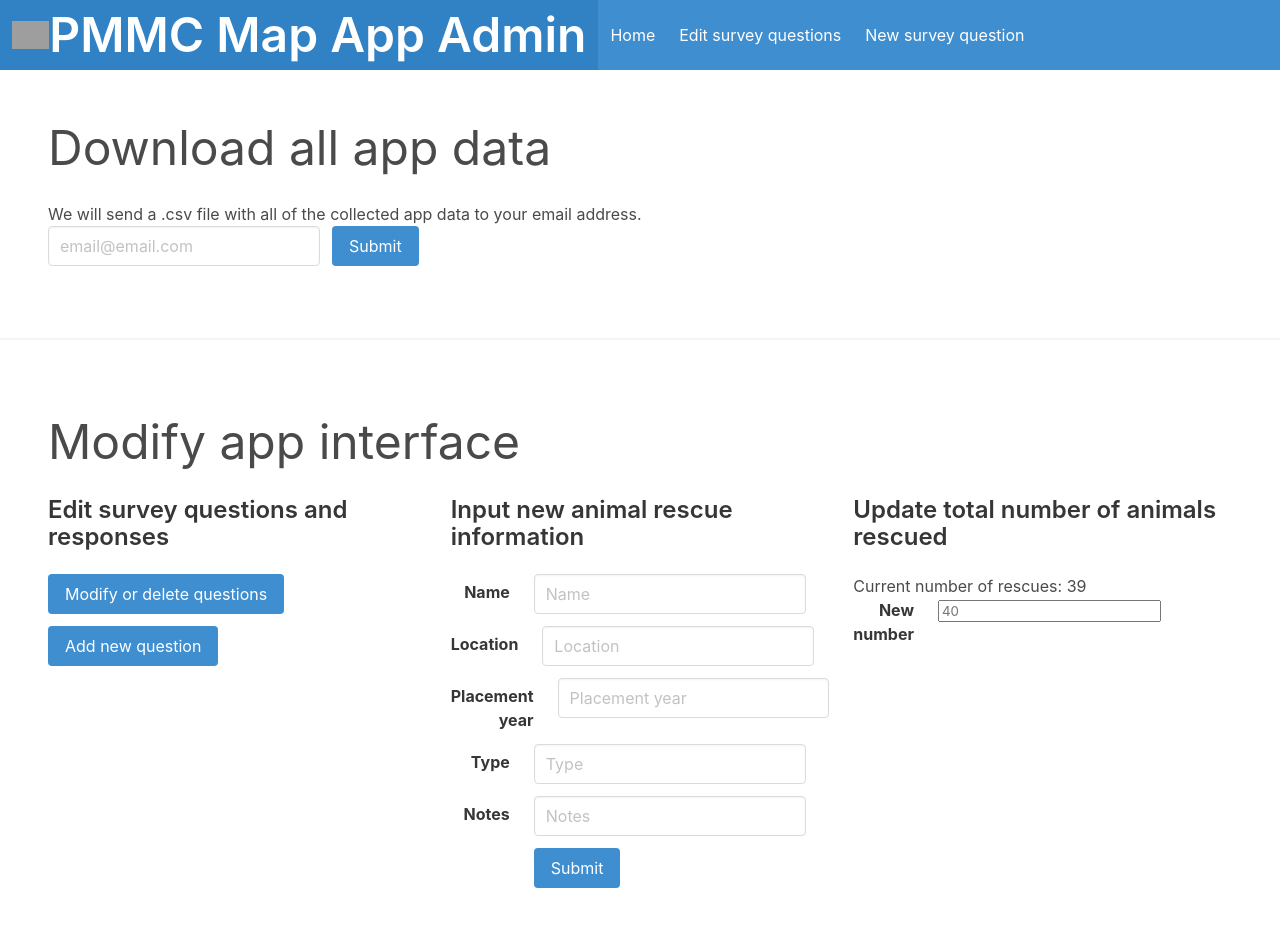
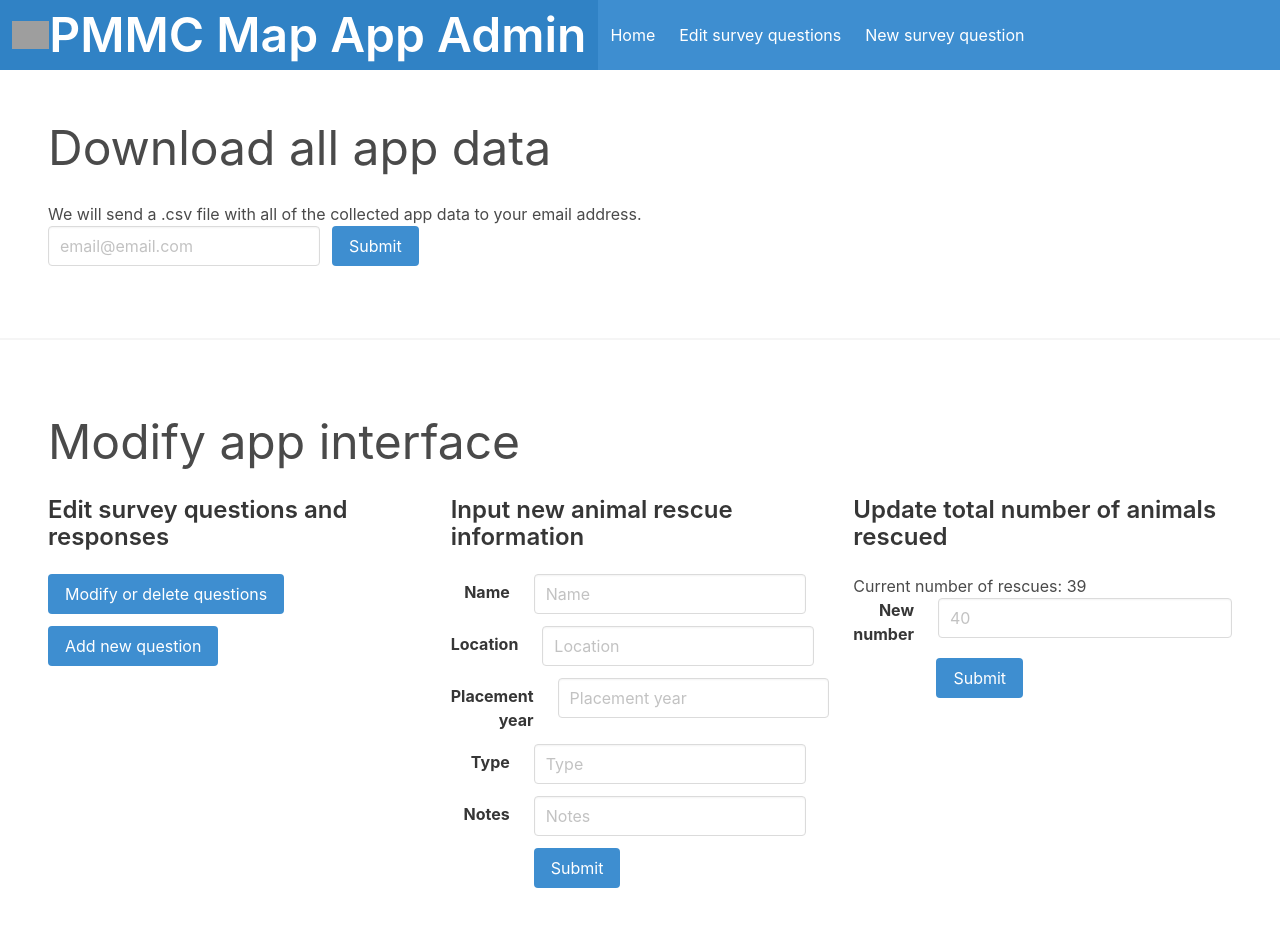
Before and after one commit to pmmc-map/admin-interface, a React app: page /dashboard in a window 1280 px wide. Shown: the top 926 px of the page. Built offline with nearby package versions, Linux system fonts and the light colour scheme; grey boxes are pictures that could not be loaded.

Commit message:
update rescue number interface

```diff
--- a/src/Dashboard/UpdateRescueNumberForm.js
+++ b/src/Dashboard/UpdateRescueNumberForm.js
@@ -1,9 +1,28 @@
 import React, { useState } from 'react';
 import PropTypes from 'prop-types';
 
-const UpdateRescueNumberForm = ({ numRescues }) => (
+const UpdateRescueNumberForm = ({ numRescues }) => {
+	const [newNumber, setNewNumber] = useState(null);
+	const [errMessage, setErrMessage] = useState('');
+	const [successMessage, setSuccessMessage] = useState('');
+
+	const onSubmit = () => {
+		setErrMessage('');
+		setSuccessMessage('');
+
+		if (!newNumber || !Number(newNumber)) {
+			setErrMessage('Please enter a valid number');
+			return;
+		}
+
+		setSuccessMessage('Successfully updated number of rescues');
+	};
+
+	return (
 		<div className='column'>
-		<h4 className='title is-4'>Update total number of animals rescued</h4>
+			<h4 className='title is-4'>
+				Update total number of animals rescued
+			</h4>
 			<p>Current number of rescues: {numRescues}</p>
 			<div className='field is-horizontal'>
 				<div className='field-label is-fullwidth'>
@@ -12,13 +31,38 @@ const UpdateRescueNumberForm = ({ numRescues }) => (
 				<div className='field-body'>
 					<div className='field'>
 						<div className='control'>
-						<input type='number' placeholder={numRescues + 1} />
+							<input
+								className={`input${
+									errMessage ? ' is-danger' : ''
+								}`}
+								type='number'
+								placeholder={numRescues + 1}
+								onChange={e => setNewNumber(e.target.value)}
+							/>
 						</div>
 					</div>
 				</div>
 			</div>
+			<div className='field is-horizontal'>
+				<div className='field-label is-normal'></div>
+				<div className='field-body'>
+					<div className='field is-narrow'>
+						<div className='control is-fullwidth'>
+							<button
+								className='button is-info'
+								onClick={onSubmit}
+							>
+								Submit
+							</button>
+						</div>
+					</div>
+				</div>
+			</div>
+			<p className='has-text-danger'>{errMessage}</p>
+			<p className='has-text-success'>{successMessage}</p>
 		</div>
 	);
+};
 
 UpdateRescueNumberForm.propTypes = {
 	numRescues: PropTypes.number.isRequired,
```
Lines whose indentation alone changed are shown as unchanged.
